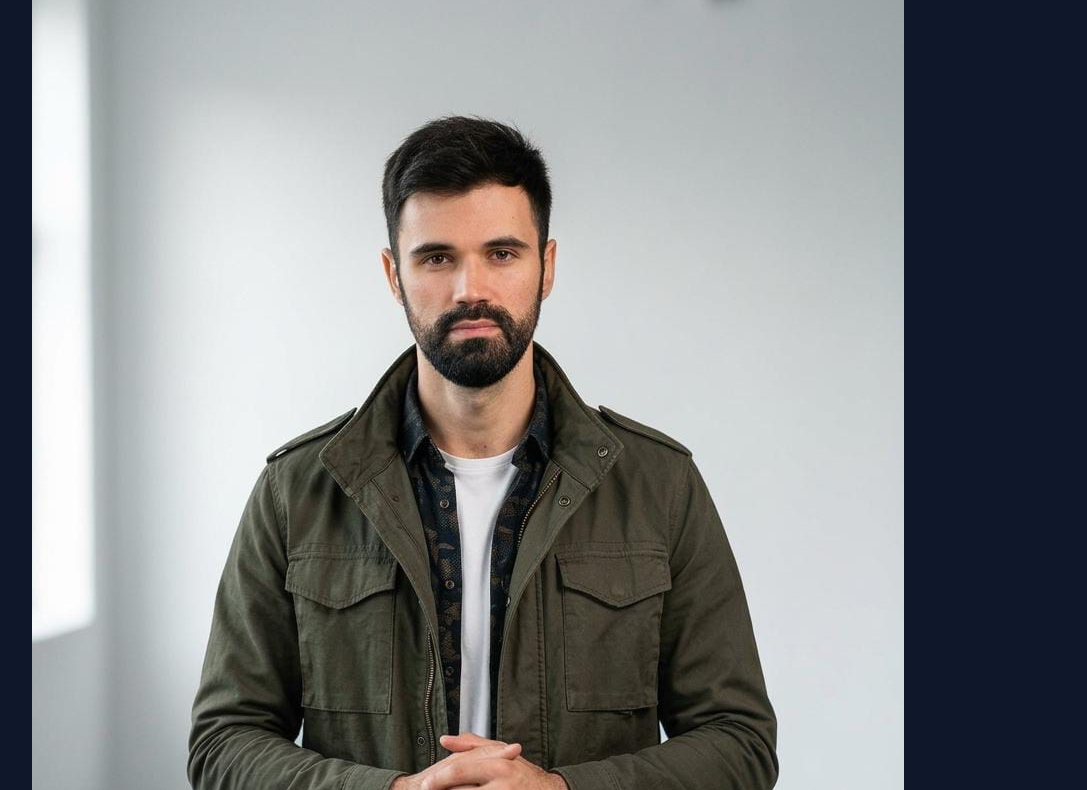
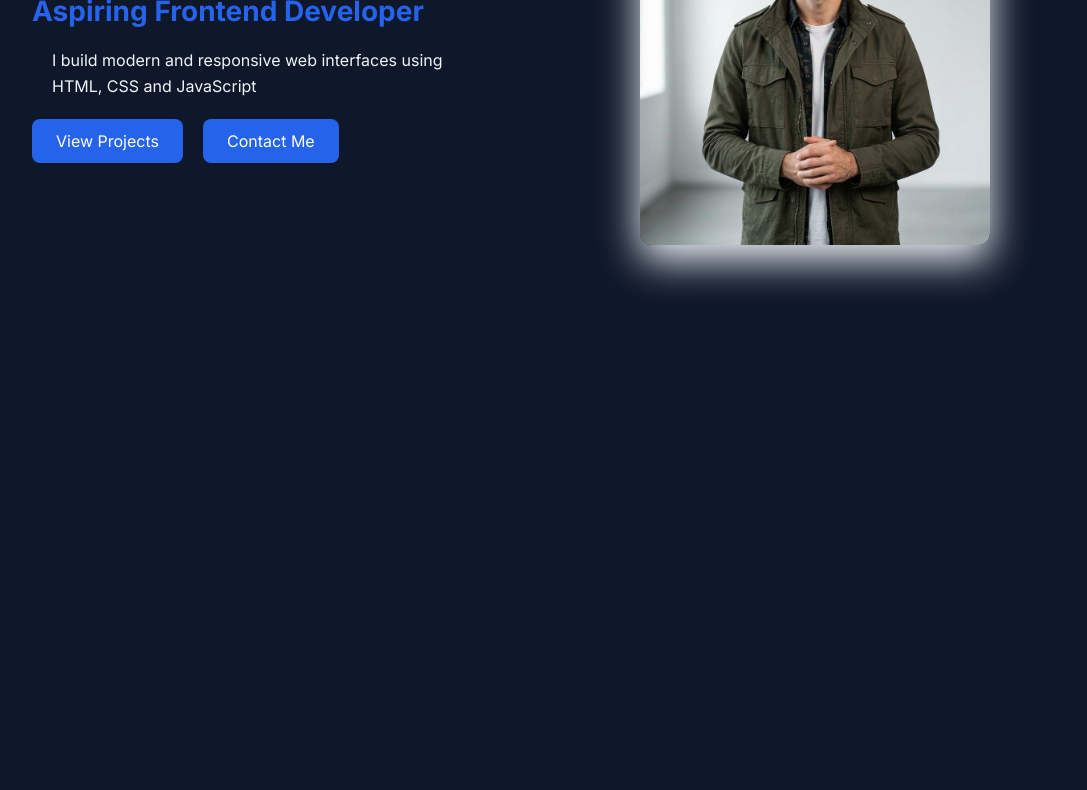
Before and after one commit to always-aditya/personal-portfolio, a plain HTML site: page index.html in a window 1280 px wide. Shown: the part 355-1145 px from the top of the page, without its empty margins (96-1183 px from the left). Drawn offline with Linux system fonts and the light colour scheme.

Commit message:
add hero section, image styling, button hover animation, and smooth scrolling

```diff
--- a/index.html
+++ b/index.html
@@ -40,7 +40,7 @@
                         <a href="#contact">Contact Me</a>
                     </div>
                 </div>
-                <div class="hero right">
+                <div class="hero-right">
                     <img src="asset/aditya.jpeg" alt="Aditya-Frontend Developer">
                 </div>
             </div>
--- a/style.css
+++ b/style.css
@@ -48,3 +48,56 @@ nav a:hover{
 section{
     padding:100px 10%;
 }
+.hero-container{
+    display:flex;
+    align-items:center;
+    justify-content:space-between;
+    gap:60px;
+}
+.hero-left{
+    flex:1;
+}
+.hero-right{
+    flex:1;
+    display:flex;
+    justify-content:center;
+}
+.hero-right img{
+    width: 100%;
+    max-width:350px;
+    border-radius:12px;
+    box-shadow:0 15px 40px;
+    rgba(0,0,0,0.6),
+                    0 0 20px
+    rrgba(37,99,235,0.25);
+}
+.hero-left h1{
+    font-size:48px;
+    margin:10px 0;
+}
+.hero-left h2{
+    font-size:28px;
+    color:#2563eb;
+}
+.hero-left p{
+    margin:20px;
+    line-height:1.6;
+}
+.hero-buttons{
+    display:flex;
+    gap:20px;
+}
+.hero-buttons a{
+    display:inline-block;
+    padding:12px 24px;
+    background:#2563eb;
+    color:white;
+    border-radius:8px;
+    font-weight:500;
+    transition:0.3s;
+}
+.hero-buttons a:hover{
+    background:#1e40af;
+    transform:translateY(-2px);
+    box-shadow:0 10px 20px rgba(0,0,0,0.3);
+}
```
